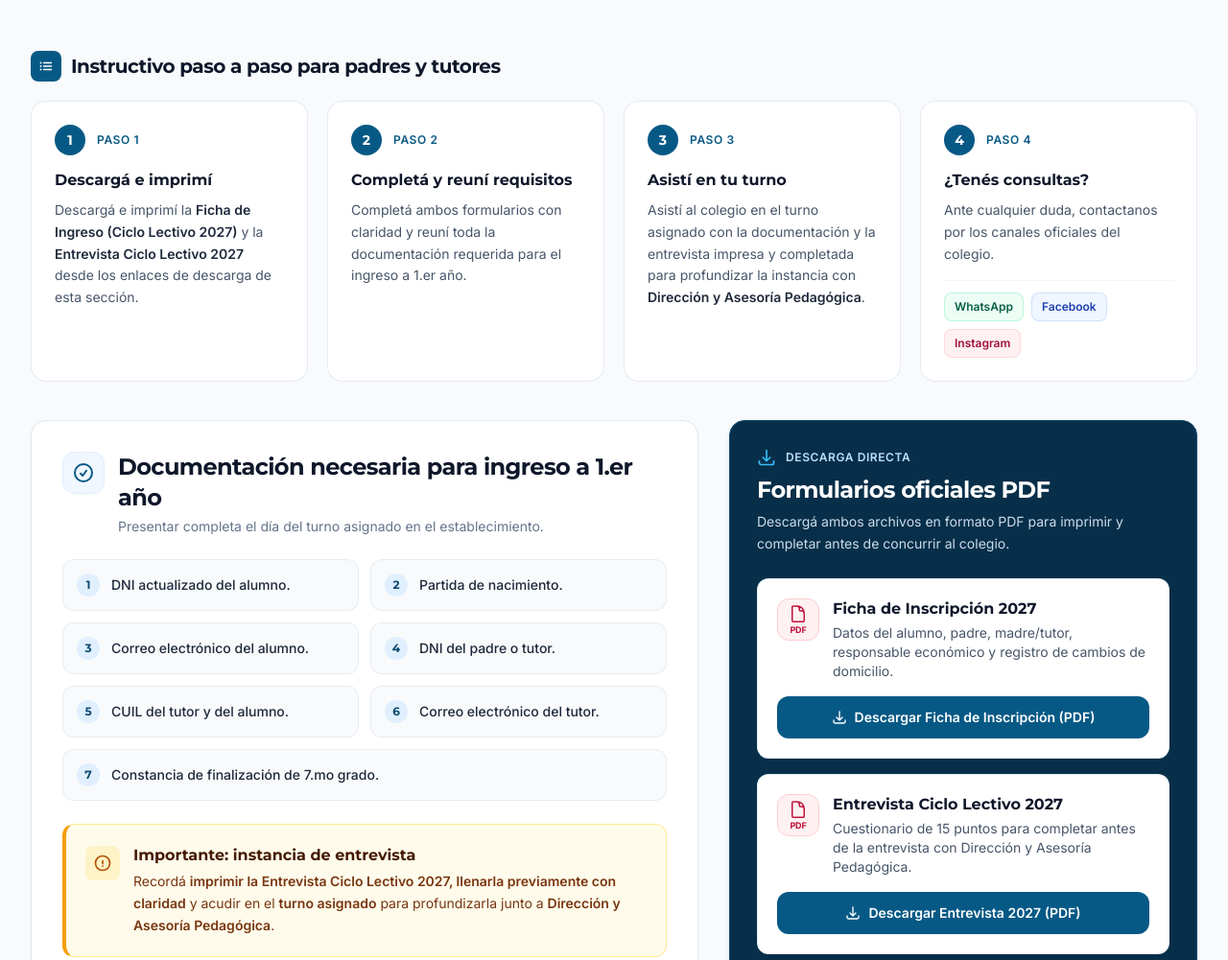
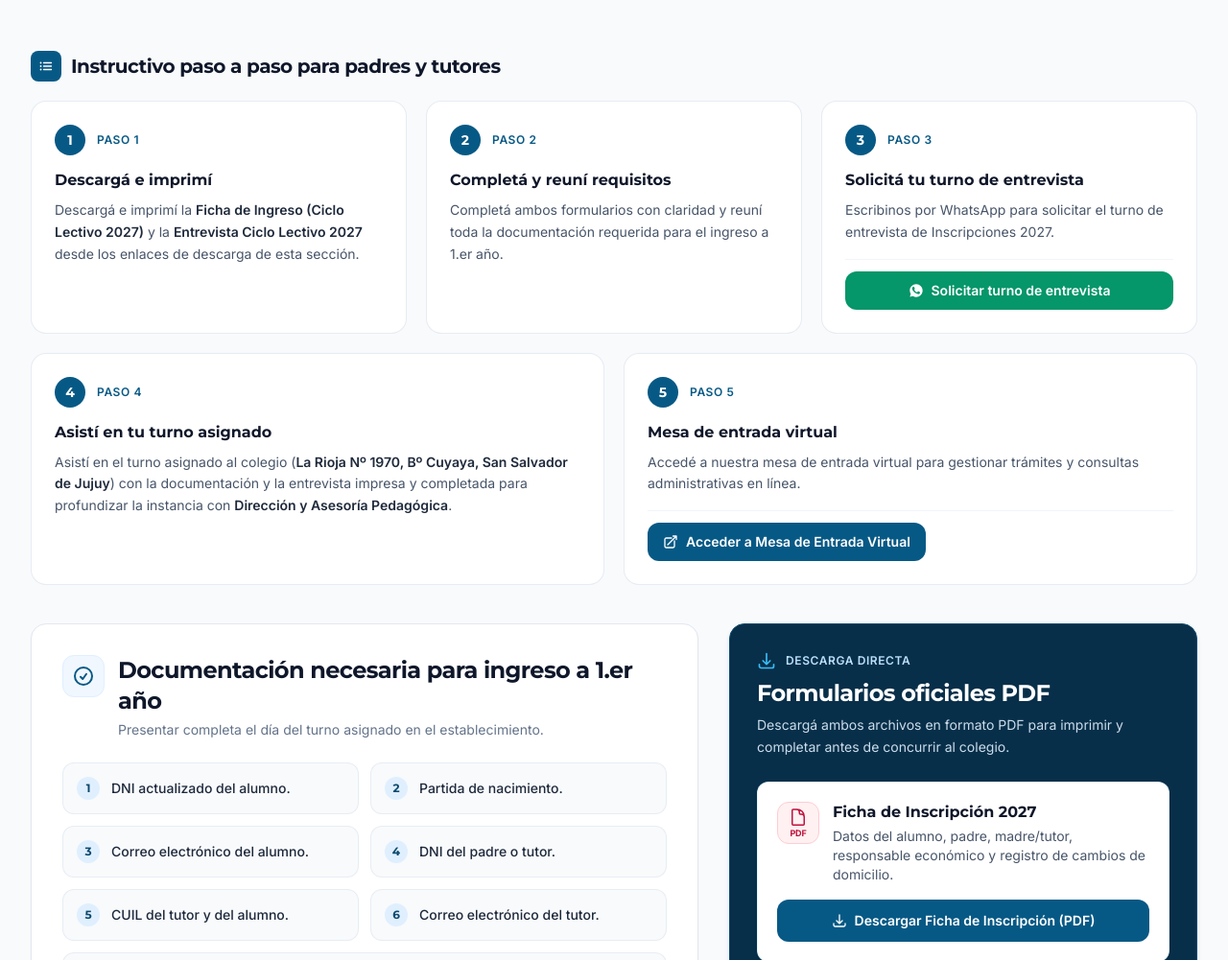
Before and after one commit to jocroman-arg/colegio-pizzurno-landing, a plain HTML site: page index.html in a window 1280 px wide. Shown: the part 997-1998 px from the top of the page at 96% size. Drawn offline with nearby package versions, Linux system fonts and the light colour scheme; no server answers.

Commit message:
Ajusta pasos 1-5, turno por WhatsApp, mesa de entrada y datos del alumno en entrevista

```diff
--- a/index.html
+++ b/index.html
@@ -286,9 +286,9 @@
             </h3>
           </div>
 
-          <ol class="grid grid-cols-1 sm:grid-cols-2 lg:grid-cols-4 gap-4 sm:gap-5">
+          <ol class="grid grid-cols-1 sm:grid-cols-2 lg:grid-cols-6 gap-4 sm:gap-5">
             <!-- Paso 1 -->
-            <li class="bg-white rounded-2xl p-5 sm:p-6 border border-slate-200/80 shadow-xs flex flex-col">
+            <li class="lg:col-span-2 bg-white rounded-2xl p-5 sm:p-6 border border-slate-200/80 shadow-xs flex flex-col">
               <div class="flex items-center gap-3 mb-3.5">
                 <span class="w-8 h-8 rounded-full bg-brand-700 text-white font-display font-bold text-sm flex items-center justify-center flex-shrink-0">1</span>
                 <span class="text-xs font-semibold uppercase tracking-wider text-brand-700">Paso 1</span>
@@ -300,7 +300,7 @@
             </li>
 
             <!-- Paso 2 -->
-            <li class="bg-white rounded-2xl p-5 sm:p-6 border border-slate-200/80 shadow-xs flex flex-col">
+            <li class="lg:col-span-2 bg-white rounded-2xl p-5 sm:p-6 border border-slate-200/80 shadow-xs flex flex-col">
               <div class="flex items-center gap-3 mb-3.5">
                 <span class="w-8 h-8 rounded-full bg-brand-700 text-white font-display font-bold text-sm flex items-center justify-center flex-shrink-0">2</span>
                 <span class="text-xs font-semibold uppercase tracking-wider text-brand-700">Paso 2</span>
@@ -312,53 +312,67 @@
             </li>
 
             <!-- Paso 3 -->
-            <li class="bg-white rounded-2xl p-5 sm:p-6 border border-slate-200/80 shadow-xs flex flex-col">
+            <li class="lg:col-span-2 bg-white rounded-2xl p-5 sm:p-6 border border-slate-200/80 shadow-xs flex flex-col justify-between">
+              <div>
+                <div class="flex items-center gap-3 mb-3.5">
+                  <span class="w-8 h-8 rounded-full bg-brand-700 text-white font-display font-bold text-sm flex items-center justify-center flex-shrink-0">3</span>
+                  <span class="text-xs font-semibold uppercase tracking-wider text-brand-700">Paso 3</span>
+                </div>
+                <h4 class="font-display font-bold text-base text-slate-900 mb-2">Solicitá tu turno de entrevista</h4>
+                <p class="text-sm text-slate-600 leading-relaxed mb-4">
+                  Escribinos por WhatsApp para solicitar el turno de entrevista de Inscripciones 2027.
+                </p>
+              </div>
+              <div class="pt-3 border-t border-slate-100">
+                <a
+                  href="https://wa.me/5493884430690?text=Hola%2C%20escribo%20para%20solicitar%20turno%20de%20entrevista%20para%20Inscripciones%202027%20en%20el%20Colegio%20Secundario%20Pablo%20Pizzurno."
+                  target="_blank"
+                  rel="noopener noreferrer"
+                  class="w-full inline-flex items-center justify-center gap-2 text-xs sm:text-sm font-semibold px-3.5 py-2.5 rounded-xl bg-emerald-600 hover:bg-emerald-700 text-white shadow-xs transition-colors"
+                >
+                  <svg class="w-4 h-4 fill-current flex-shrink-0" viewBox="0 0 24 24" aria-hidden="true">
+                    <path d="M12.001 2C6.478 2 2 6.478 2 12c0 1.946.559 3.766 1.528 5.305L2.1 21.9l4.743-1.401A9.957 9.957 0 0012.001 22C17.523 22 22 17.522 22 12c0-5.522-4.477-10-9.999-10zm5.834 14.17c-.244.686-1.417 1.309-1.956 1.378-.508.065-1.157.094-3.722-.968-3.08-1.275-5.06-4.407-5.213-4.61-.153-.203-1.238-1.647-1.238-3.14 0-1.494.783-2.228 1.06-2.515.276-.288.601-.36.802-.36.2 0 .402.002.576.012.187.009.438-.071.684.521.256.616.873 2.128.948 2.282.076.154.126.334.025.536-.1.203-.151.33-.301.506-.151.176-.317.393-.453.528-.152.152-.311.317-.134.62.177.304.785 1.294 1.684 2.094 1.156 1.03 2.13 1.348 2.433 1.5.303.153.481.127.659-.076.177-.203.759-.884.962-1.187.202-.303.404-.253.682-.152.278.101 1.769.834 2.072.986.303.152.505.228.581.354.076.127.076.735-.168 1.421z"/>
+                  </svg>
+                  <span>Solicitar turno de entrevista</span>
+                </a>
+              </div>
+            </li>
+
+            <!-- Paso 4 -->
+            <li class="lg:col-span-3 bg-white rounded-2xl p-5 sm:p-6 border border-slate-200/80 shadow-xs flex flex-col">
               <div class="flex items-center gap-3 mb-3.5">
-                <span class="w-8 h-8 rounded-full bg-brand-700 text-white font-display font-bold text-sm flex items-center justify-center flex-shrink-0">3</span>
-                <span class="text-xs font-semibold uppercase tracking-wider text-brand-700">Paso 3</span>
+                <span class="w-8 h-8 rounded-full bg-brand-700 text-white font-display font-bold text-sm flex items-center justify-center flex-shrink-0">4</span>
+                <span class="text-xs font-semibold uppercase tracking-wider text-brand-700">Paso 4</span>
               </div>
-              <h4 class="font-display font-bold text-base text-slate-900 mb-2">Asistí en tu turno</h4>
+              <h4 class="font-display font-bold text-base text-slate-900 mb-2">Asistí en tu turno asignado</h4>
               <p class="text-sm text-slate-600 leading-relaxed">
-                Asistí al colegio en el turno asignado con la documentación y la entrevista impresa y completada para profundizar la instancia con <strong class="font-semibold text-slate-800">Dirección y Asesoría Pedagógica</strong>.
+                Asistí en el turno asignado al colegio (<strong class="font-semibold text-slate-800">La Rioja Nº 1970, Bº Cuyaya, San Salvador de Jujuy</strong>) con la documentación y la entrevista impresa y completada para profundizar la instancia con <strong class="font-semibold text-slate-800">Dirección y Asesoría Pedagógica</strong>.
               </p>
             </li>
 
-            <!-- Paso 4 -->
-            <li class="bg-white rounded-2xl p-5 sm:p-6 border border-slate-200/80 shadow-xs flex flex-col justify-between">
+            <!-- Paso 5 -->
+            <li class="sm:col-span-2 lg:col-span-3 bg-white rounded-2xl p-5 sm:p-6 border border-slate-200/80 shadow-xs flex flex-col justify-between">
               <div>
                 <div class="flex items-center gap-3 mb-3.5">
-                  <span class="w-8 h-8 rounded-full bg-brand-700 text-white font-display font-bold text-sm flex items-center justify-center flex-shrink-0">4</span>
-                  <span class="text-xs font-semibold uppercase tracking-wider text-brand-700">Paso 4</span>
+                  <span class="w-8 h-8 rounded-full bg-brand-700 text-white font-display font-bold text-sm flex items-center justify-center flex-shrink-0">5</span>
+                  <span class="text-xs font-semibold uppercase tracking-wider text-brand-700">Paso 5</span>
                 </div>
-                <h4 class="font-display font-bold text-base text-slate-900 mb-2">¿Tenés consultas?</h4>
+                <h4 class="font-display font-bold text-base text-slate-900 mb-2">Mesa de entrada virtual</h4>
                 <p class="text-sm text-slate-600 leading-relaxed mb-4">
-                  Ante cualquier duda, contactanos por los canales oficiales del colegio.
+                  Accedé a nuestra mesa de entrada virtual para gestionar trámites y consultas administrativas en línea.
                 </p>
               </div>
-              <div class="flex flex-wrap items-center gap-2 pt-3 border-t border-slate-100">
+              <div class="pt-3 border-t border-slate-100">
                 <a
-                  href="https://wa.me/5493884430690?text=Hola,%20deseo%20hacer%20una%20consulta%20sobre%20las%20Inscripciones%202027%20del%20Colegio%20Secundario%20Pablo%20Pizzurno"
+                  href="https://forms.gle/6q9h8XrqSWNWE31U6"
                   target="_blank"
                   rel="noopener noreferrer"
-                  class="inline-flex items-center gap-1.5 text-xs font-semibold px-2.5 py-1.5 rounded-lg bg-emerald-50 hover:bg-emerald-100 text-emerald-800 border border-emerald-200/70 transition-colors"
+                  class="w-full sm:w-auto inline-flex items-center justify-center gap-2 text-xs sm:text-sm font-semibold px-4 py-2.5 rounded-xl bg-brand-700 hover:bg-brand-800 text-white shadow-xs transition-colors"
                 >
-                  <span>WhatsApp</span>
-                </a>
-                <a
-                  href="https://www.facebook.com/ColegioSecundarioPabloPizzurno"
-                  target="_blank"
-                  rel="noopener noreferrer"
-                  class="inline-flex items-center gap-1.5 text-xs font-semibold px-2.5 py-1.5 rounded-lg bg-blue-50 hover:bg-blue-100 text-blue-800 border border-blue-200/70 transition-colors"
-                >
-                  <span>Facebook</span>
-                </a>
-                <a
-                  href="https://www.instagram.com/colegiopablopizzurno?utm_source=ig_web_button_share_sheet&obrf=ZDNlZDc0MzIxNw=="
-                  target="_blank"
-                  rel="noopener noreferrer"
-                  class="inline-flex items-center gap-1.5 text-xs font-semibold px-2.5 py-1.5 rounded-lg bg-rose-50 hover:bg-rose-100 text-rose-800 border border-rose-200/70 transition-colors"
-                >
-                  <span>Instagram</span>
+                  <svg class="w-4 h-4 flex-shrink-0" fill="none" stroke="currentColor" stroke-width="2" viewBox="0 0 24 24" aria-hidden="true">
+                    <path stroke-linecap="round" stroke-linejoin="round" d="M13.5 6H5.25A2.25 2.25 0 003 8.25v10.5A2.25 2.25 0 005.25 21h10.5A2.25 2.25 0 0018 18.75V10.5m-10.5 6L21 3m0 0h-5.25M21 3v5.25" />
+                  </svg>
+                  <span>Acceder a Mesa de Entrada Virtual</span>
                 </a>
               </div>
             </li>
@@ -429,7 +443,7 @@
                   Importante: instancia de entrevista
                 </h4>
                 <p class="text-sm text-amber-900 leading-relaxed">
-                  Recordá <strong class="font-semibold">imprimir la Entrevista Ciclo Lectivo 2027, llenarla previamente con claridad</strong> y acudir en el <strong class="font-semibold">turno asignado</strong> para profundizarla junto a <strong class="font-semibold">Dirección y Asesoría Pedagógica</strong>.
+                  Recordá <strong class="font-semibold">imprimir la Entrevista Ciclo Lectivo 2027</strong>, <strong class="font-semibold">llenarla previamente con los datos del alumno (no del tutor)</strong> y llevarla el día del <strong class="font-semibold">turno asignado</strong> para profundizar la instancia junto a <strong class="font-semibold">Dirección y Asesoría Pedagógica</strong>.
                 </p>
               </div>
             </div>
```
